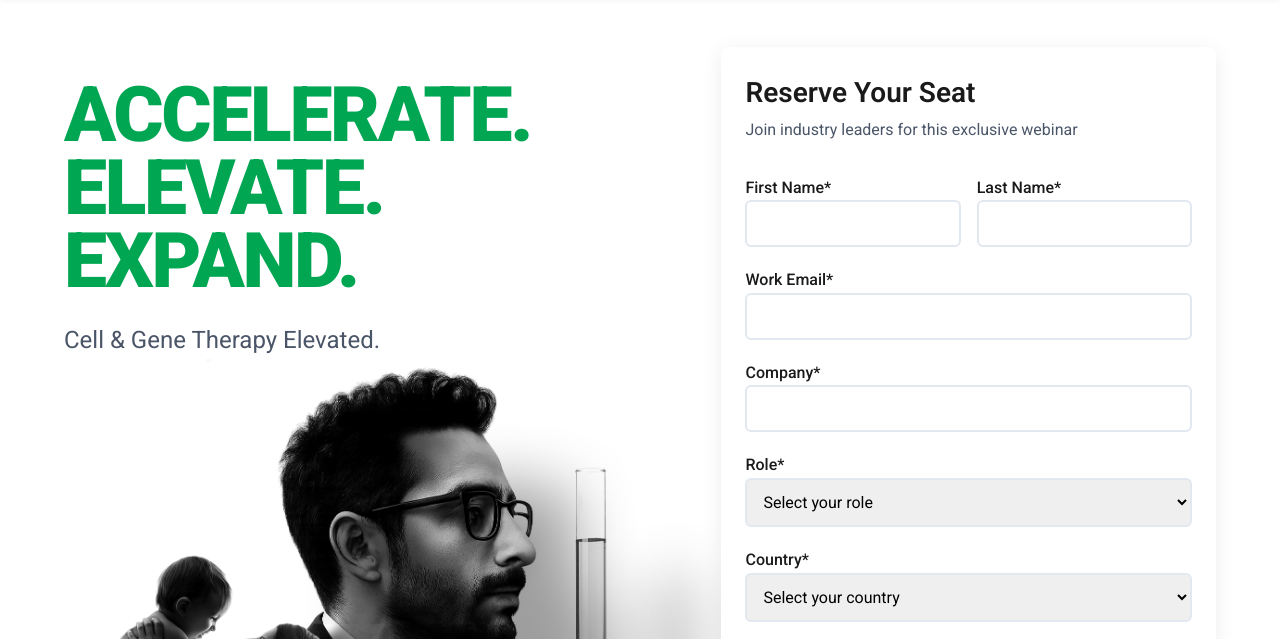
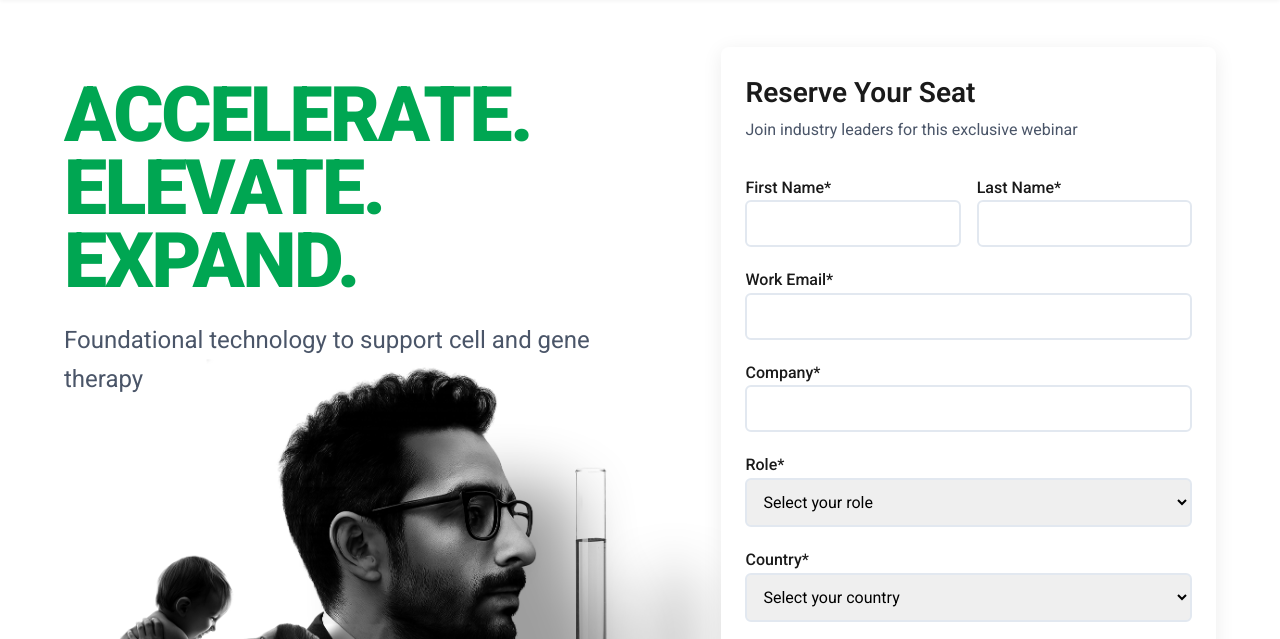
Before and after one commit to PAQTesting/TER_Lander, a plain HTML site: page index.html in a window 1280 px wide. Shown: the part 83-722 px from the top of the page. Drawn offline with Linux system fonts and the light colour scheme.

Commit message:
Update index.html

```diff
--- a/index.html
+++ b/index.html
@@ -285,7 +285,7 @@
         <div class="hero-left">
           <div class="hero-headlines">
             <h1>ACCELERATE.<br/>ELEVATE.<br/>EXPAND.</h1>
-            <p class="hero-subhead">Cell & Gene Therapy Elevated.</p>
+            <p class="hero-subhead">Foundational technology to support cell and gene therapy</p>
           </div>
 
           <img src="assets/Terumo_man.png" alt="Healthcare Professional" class="hero-image" width="400" height="500" loading="eager"/>
```
